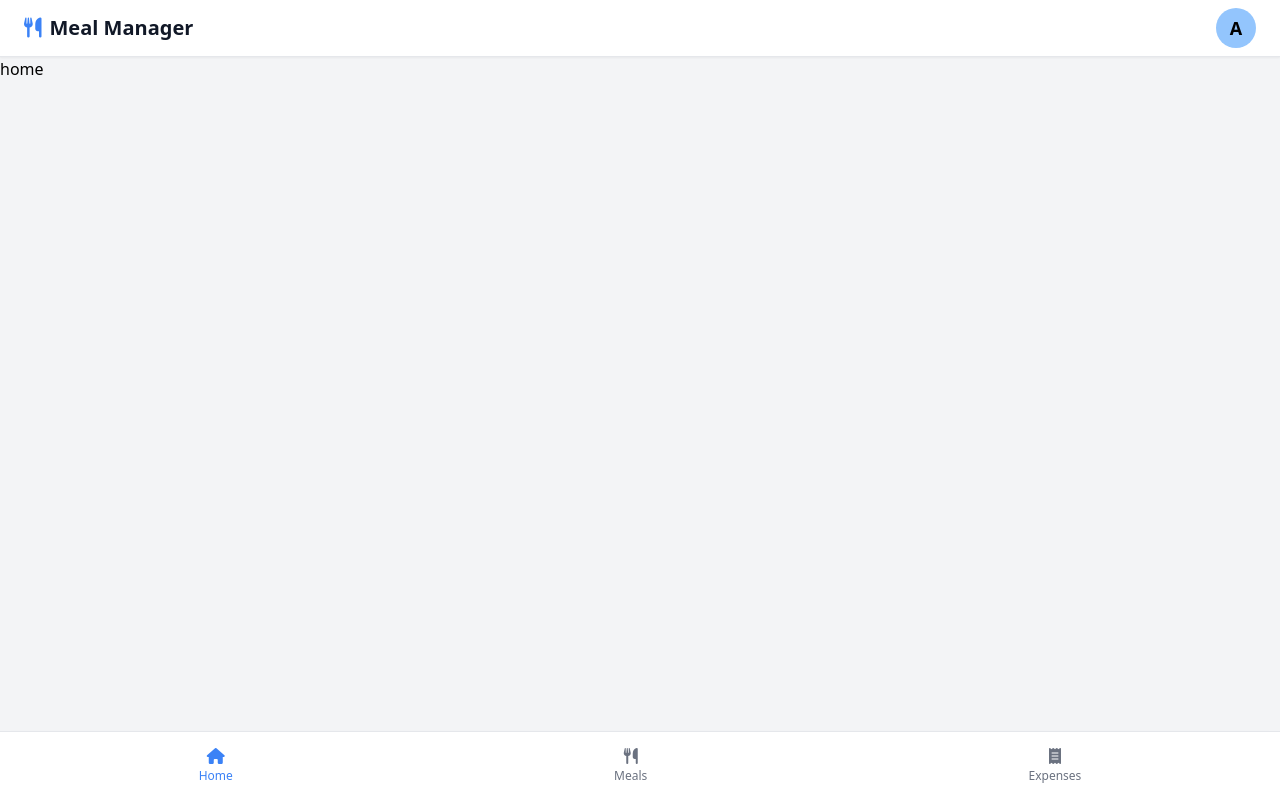
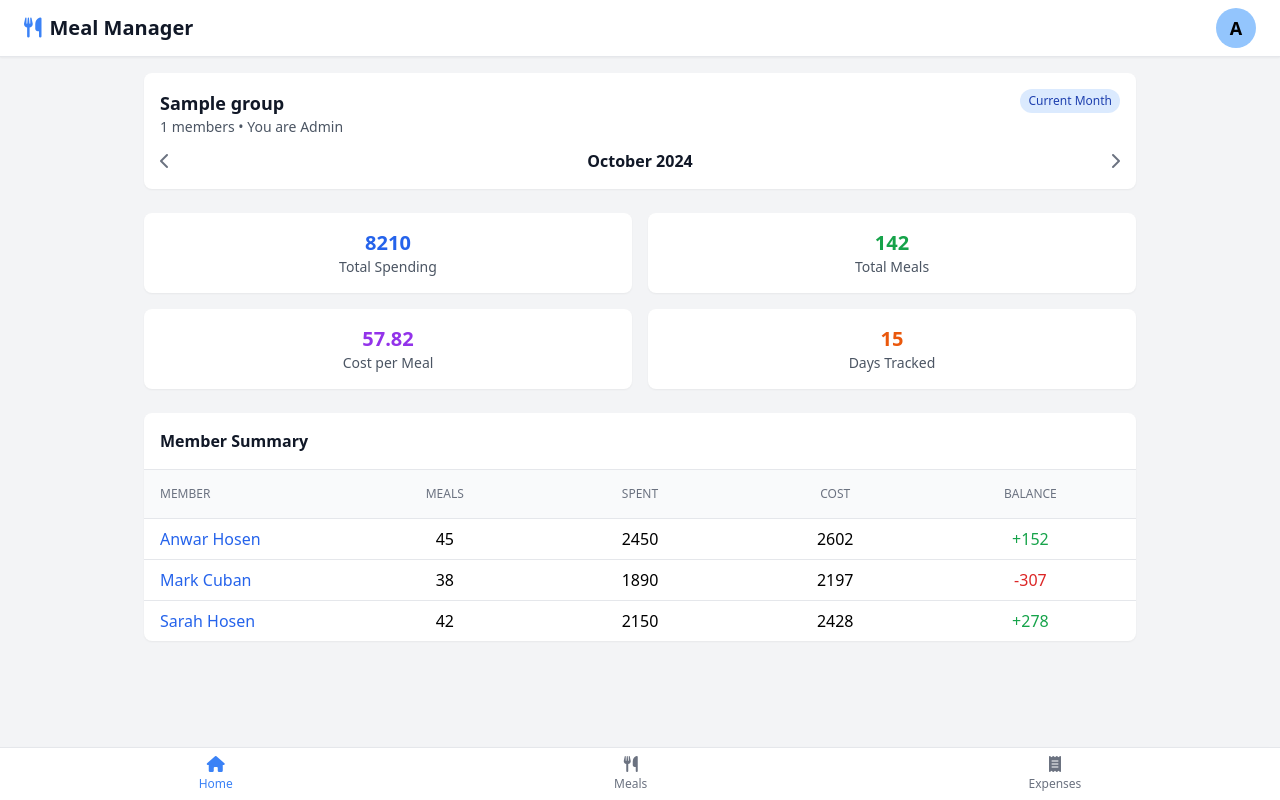
Before and after one commit to code-anwarhosen/meal-manager, a Django app: page / in a window 1280 px wide. Run offline with Django 5.2, Linux system fonts and the light colour scheme; a user stored in the database is signed in; tables that the repository leaves empty hold one stand-in row (values such as "Sample post"); some libraries are stand-ins or nearby versions.

Commit message:
added home template. passing group through context processors

```diff
--- /dev/null
+++ b/app/context_processors.py
@@ -0,0 +1,18 @@
+from app.models import GroupMember
+
+
+def group_context(request):
+    context = {}
+
+    if request.user.is_authenticated:
+        # Safe way to check and get group
+        try:
+            context['group'] = request.user.group_membership.group
+            context['is_group_admin'] = request.user.group_membership.role == 'admin'
+
+        except (GroupMember.DoesNotExist, AttributeError):
+            # User has no group membership
+            context['group'] = None
+            context['is_group_admin'] = False
+
+    return context
--- a/core/settings.py
+++ b/core/settings.py
@@ -40,6 +40,7 @@ TEMPLATES = [
                 'django.template.context_processors.request',
                 'django.contrib.auth.context_processors.auth',
                 'django.contrib.messages.context_processors.messages',
+                'app.context_processors.group_context',
             ],
         },
     },
--- a/templates/base.html
+++ b/templates/base.html
@@ -81,7 +81,7 @@
 
     {% if user.is_authenticated %}
     <!-- Bottom Navigation -->
-    <nav class="fixed bottom-0 left-0 right-0 bg-white border-t border-gray-200 p-2 shadow-lg">
+    <nav class="fixed bottom-0 left-0 right-0 bg-white border-t border-gray-200 px-2 shadow-lg">
         <div class="flex justify-around">
             <a href="{% url 'home' %}" class="flex flex-col items-center p-2 rounded-lg text-blue-500">
                 <i class="fas fa-home mb-1"></i>
--- a/templates/home/home.html
+++ b/templates/home/home.html
@@ -3,7 +3,116 @@
 {% block title %}Dashboard{% endblock title %}
 
 {% block content %}
-    <main>
-        <h1>home</h1>
-    </main>
+<!-- Main Content -->
+<main class="p-4 pb-20 md:px-36">
+    <!-- Group Header -->
+    <div class="bg-white rounded-lg shadow-sm p-4 mb-6">
+        <div class="flex justify-between items-start mb-3">
+            <div>
+                <h2 class="text-lg font-bold text-gray-900">{{ group.name }}</h2>
+                <p class="text-gray-600 text-sm">
+                    {{ group.members.count }} members •
+                    You are {% if is_group_admin %} Admin {% else %} Member {% endif %}
+                </p>
+            </div>
+            <span class="bg-blue-100 text-blue-800 text-xs px-2 py-1 rounded-full font-medium">Current Month</span>
+        </div>
+
+        <!-- Month Selector -->
+        <div class="flex justify-between items-center">
+            <button class="text-gray-500 hover:text-gray-700">
+                <i class="fas fa-chevron-left"></i>
+            </button>
+            <span class="font-semibold text-gray-900">October 2024</span>
+            <button class="text-gray-500 hover:text-gray-700">
+                <i class="fas fa-chevron-right"></i>
+            </button>
+        </div>
+    </div>
+
+    <!-- Summary Cards -->
+    <div class="grid grid-cols-2 gap-4 mb-6">
+        <div class="bg-white p-4 rounded-lg shadow-sm text-center">
+            <p class="text-xl font-bold text-blue-600">8210</p>
+            <p class="text-gray-600 text-sm">Total Spending</p>
+        </div>
+        <div class="bg-white p-4 rounded-lg shadow-sm text-center">
+            <p class="text-xl font-bold text-green-600">142</p>
+            <p class="text-gray-600 text-sm">Total Meals</p>
+        </div>
+        <div class="bg-white p-4 rounded-lg shadow-sm text-center">
+            <p class="text-xl font-bold text-purple-600">57.82</p>
+            <p class="text-gray-600 text-sm">Cost per Meal</p>
+        </div>
+        <div class="bg-white p-4 rounded-lg shadow-sm text-center">
+            <p class="text-xl font-bold text-orange-600">15</p>
+            <p class="text-gray-600 text-sm">Days Tracked</p>
+        </div>
+    </div>
+
+    <!-- Members Table -->
+    <div class="bg-white rounded-lg shadow-sm overflow-hidden">
+        <div class="p-4 border-b border-gray-200">
+            <h3 class="font-semibold text-gray-900">Member Summary</h3>
+        </div>
+
+        <!-- Table Header -->
+        <div class="grid grid-cols-5 gap-4 p-4 border-b border-gray-200 bg-gray-50 text-xs font-medium text-gray-500 uppercase">
+            <div>Member</div>
+            <div class="text-center">Meals</div>
+            <div class="text-center">Spent</div>
+            <div class="text-center">Cost</div>
+            <div class="text-center">Balance</div>
+        </div>
+
+        <!-- Table Rows -->
+        <div class="divide-y divide-gray-200">
+            <!-- Member 1 -->
+            <div class="grid grid-cols-5 gap-4 py-2 px-4 hover:bg-gray-50 items-center">
+                <div>
+                    <a href="user-detail.html?id=1" class="text-blue-600 hover:text-green-600">
+                        <span class="font-medium">Anwar Hosen</span>
+                    </a>
+                </div>
+                <div class="text-center">45</div>
+                <div class="text-center">2450</div>
+                <div class="text-center">2602</div>
+                <div class="text-center">
+                    <span class="text-green-600">+152</span>
+                </div>
+            </div>
+
+            <!-- Member 2 -->
+            <div class="grid grid-cols-5 gap-4 py-2 px-4 hover:bg-gray-50 items-center">
+                <div>
+                    <a href="user-detail.html?id=2" class="text-blue-600 hover:text-green-600">
+                        <span class="font-medium">Mark Cuban</span>
+                    </a>
+                </div>
+                <div class="text-center">38</div>
+                <div class="text-center">1890</div>
+                <div class="text-center">2197</div>
+                <div class="text-center">
+                    <span class="text-red-600">-307</span>
+                </div>
+            </div>
+
+            <!-- Member 3 -->
+            <div class="grid grid-cols-5 gap-4 py-2 px-4 hover:bg-gray-50 items-center">
+                <div>
+                    <a href="user-detail.html?id=3" class="text-blue-600 hover:text-green-600">
+                        <span class="font-medium">Sarah Hosen</span>
+                    </a>
+                </div>
+                <div class="text-center">42</div>
+                <div class="text-center">2150</div>
+                <div class="text-center">2428</div>
+                <div class="text-center">
+                    <span class="text-green-600">+278</span>
+                </div>
+            </div>
+
+        </div>
+    </div>
+</main>
 {% endblock content %}
```
Also changed, not shown: db.sqlite3.
